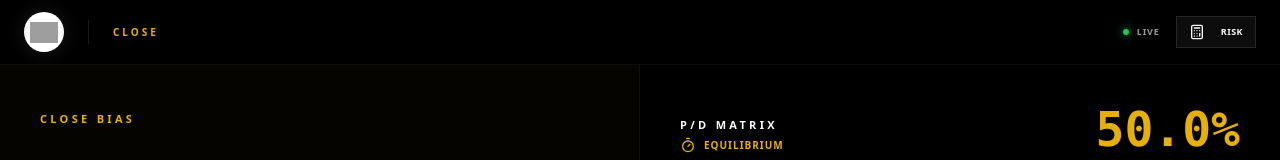
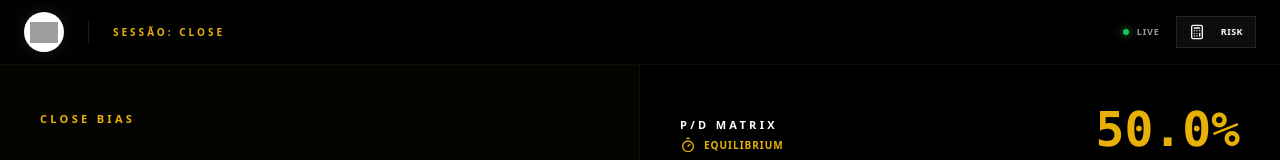
Before and after one commit to dadocmpi/terminal-braxel, a React (Vite) app: page / in a window 1280 px wide. Shown: the top 160 px of the page. Built offline with nearby package versions, Linux system fonts and the light colour scheme; no server answers; grey boxes are pictures that could not be loaded.

Commit message:
[dyad] Adicionado prefixo SESSÃO: ao cabeçalho - wrote 1 file(s)

```diff
--- a/src/components/DashboardHeader.tsx
+++ b/src/components/DashboardHeader.tsx
@@ -12,7 +12,9 @@ export const DashboardHeader = () => {
       <div className="flex items-center gap-6">
         <Logo />
         <div className="h-6 w-px bg-white/10" />
-        <span className="text-[10px] font-black text-primary uppercase tracking-[0.3em]">{currentSession}</span>
+        <span className="text-[10px] font-black text-primary uppercase tracking-[0.3em]">
+          SESSÃO: {currentSession}
+        </span>
       </div>
 
       <div className="flex items-center gap-4">
```
